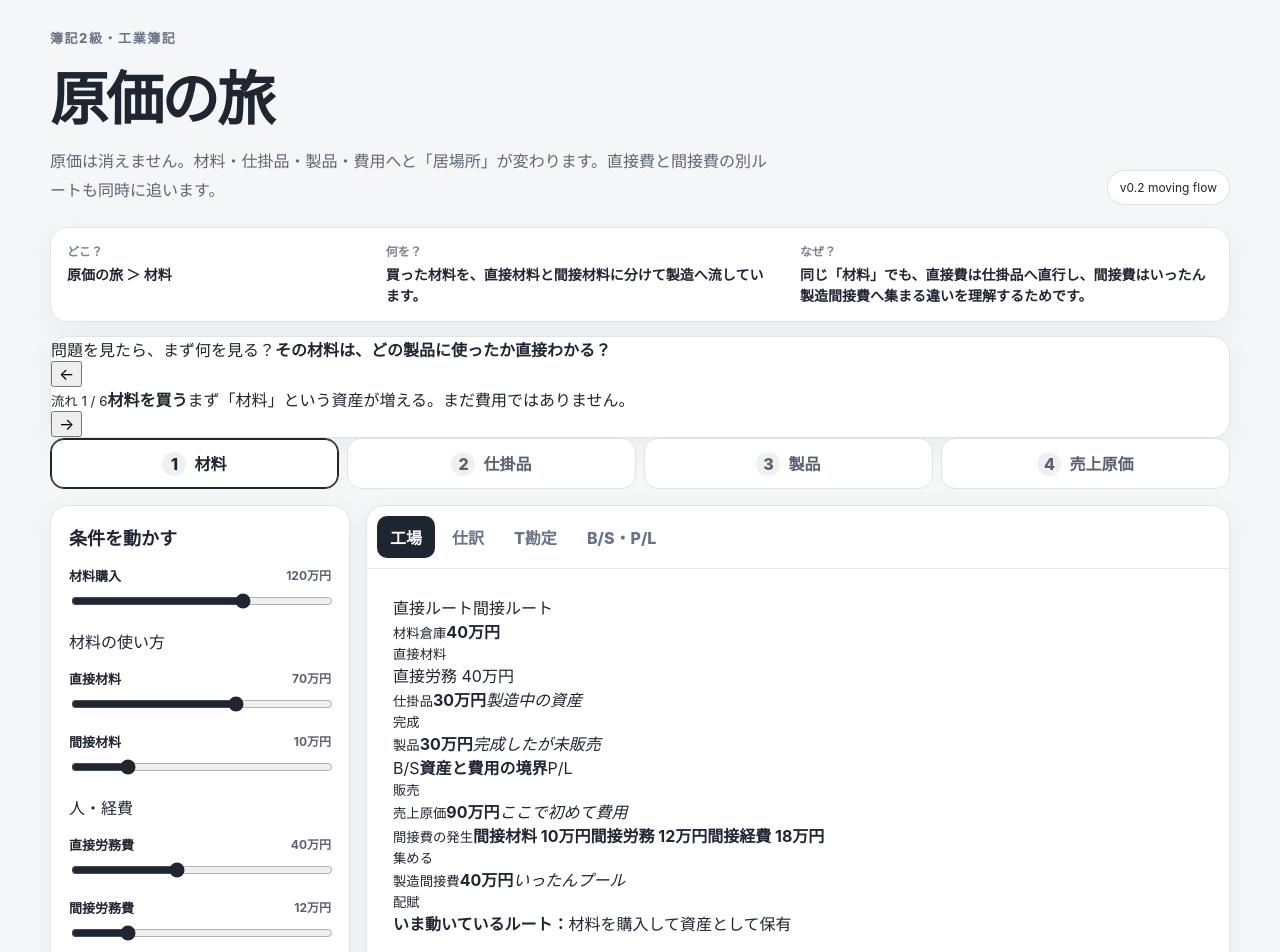
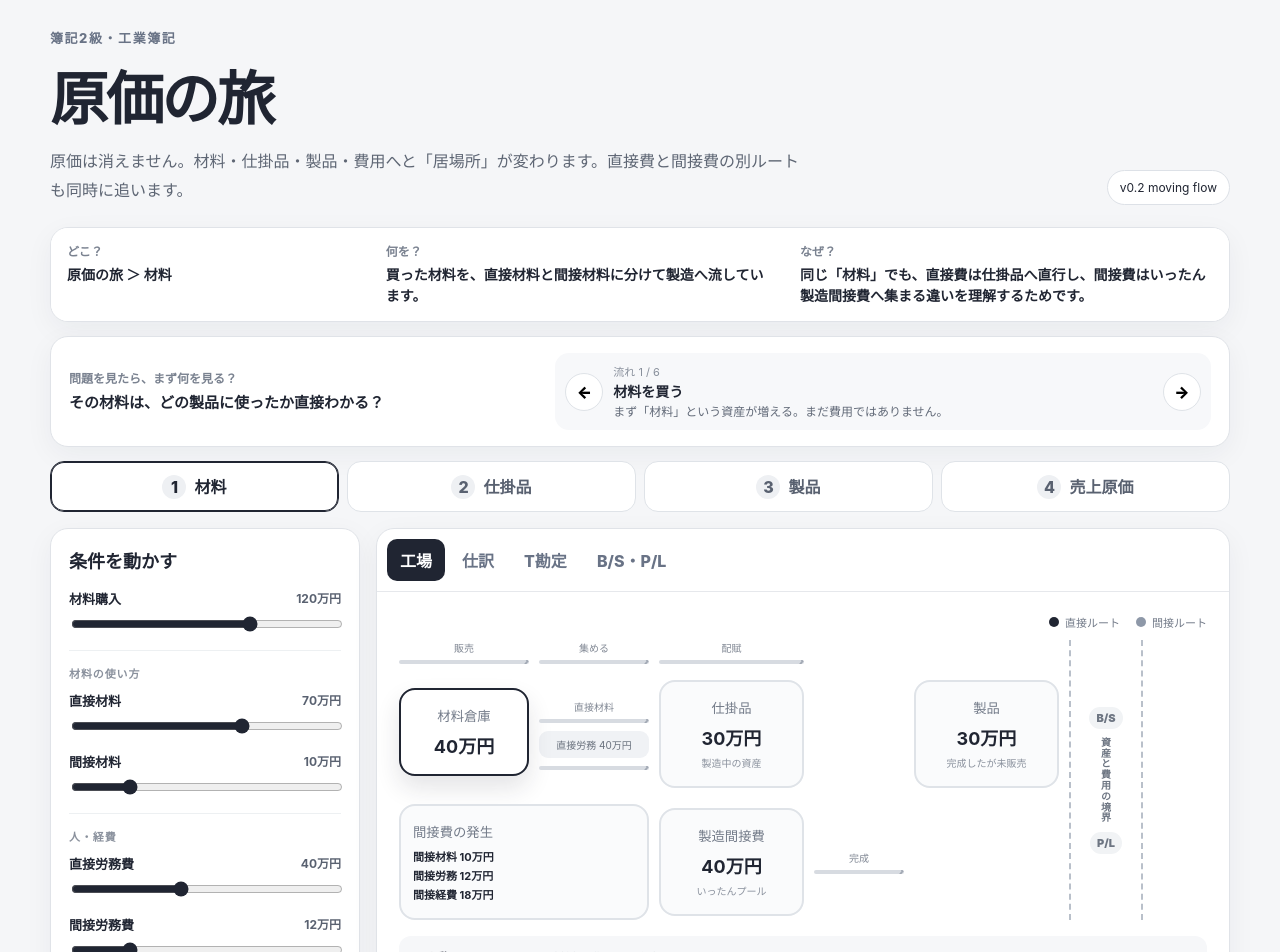
Before and after one commit to butyukunn82/boki2-cost-learning, a React (Vite) app: page / in a window 1280 px wide. Shown: the top 952 px of the page. Built offline with nearby package versions, Linux system fonts and the light colour scheme.

Commit message:
feat: style moving cost flow and BS PL boundary

```diff
--- a/src/styles/app.css
+++ b/src/styles/app.css
@@ -1,70 +1,122 @@
-:root { font-family: Inter, ui-sans-serif, system-ui, -apple-system, BlinkMacSystemFont, "Segoe UI", sans-serif; color: #202532; background: #f5f6f8; }
-* { box-sizing: border-box; }
-body { margin: 0; }
-button, input { font: inherit; }
-button { cursor: pointer; }
-.app-shell { width: min(1180px, calc(100% - 28px)); margin: 0 auto; padding: 28px 0 56px; }
+:root { font-family: Inter, ui-sans-serif, system-ui, -apple-system, BlinkMacSystemFont, "Segoe UI", sans-serif; color:#202532; background:#f5f6f8; }
+* { box-sizing:border-box; }
+body { margin:0; }
+button,input { font:inherit; }
+button { cursor:pointer; }
+.app-shell { width:min(1180px,calc(100% - 28px)); margin:0 auto; padding:28px 0 56px; }
 .hero { display:flex; justify-content:space-between; gap:24px; align-items:flex-end; margin-bottom:22px; }
 .eyebrow { margin:0 0 6px; font-size:13px; font-weight:800; letter-spacing:.12em; color:#697386; }
 h1 { margin:0; font-size:clamp(34px,5vw,58px); letter-spacing:-.04em; }
-.lead { max-width:720px; margin:10px 0 0; color:#5e6674; line-height:1.8; }
-.version { font-size:12px; background:#fff; border:1px solid #dde1e7; padding:9px 12px; border-radius:999px; }
-.panel, .location-card { background:#fff; border:1px solid #e0e3e8; border-radius:18px; box-shadow:0 8px 28px rgba(28,35,50,.05); }
+.lead { max-width:760px; margin:10px 0 0; color:#5e6674; line-height:1.8; }
+.version { font-size:12px; background:#fff; border:1px solid #dde1e7; padding:9px 12px; border-radius:999px; white-space:nowrap; }
+.panel,.location-card { background:#fff; border:1px solid #e0e3e8; border-radius:18px; box-shadow:0 8px 28px rgba(28,35,50,.05); }
 .location-card { display:grid; grid-template-columns:1fr 1.3fr 1.4fr; gap:1px; overflow:hidden; margin-bottom:14px; }
 .location-card div { padding:14px 16px; background:#fff; }
-.location-card span { display:block; color:#7a8290; font-size:12px; font-weight:800; margin-bottom:5px; }
+.location-card span,.mini-label { display:block; color:#7a8290; font-size:12px; font-weight:800; margin-bottom:5px; }
 .location-card strong { font-size:14px; line-height:1.55; }
+.first-look { display:grid; grid-template-columns:1fr 1.4fr; gap:18px; align-items:center; padding:16px 18px; margin-bottom:14px; }
+.first-look > div:first-child strong { display:block; font-size:15px; line-height:1.55; }
+.step-player { display:grid; grid-template-columns:38px 1fr 38px; gap:10px; align-items:center; background:#f7f8fa; border-radius:14px; padding:10px; }
+.step-player button { width:38px; height:38px; border:1px solid #dfe3e8; border-radius:50%; background:#fff; font-weight:900; }
+.step-player div { min-width:0; }
+.step-player small,.step-player b,.step-player span { display:block; }
+.step-player small { color:#89909c; font-size:11px; }
+.step-player b { margin:2px 0; font-size:14px; }
+.step-player span { color:#626a78; font-size:12px; line-height:1.45; }
 .journey { display:grid; grid-template-columns:repeat(4,1fr); gap:8px; margin-bottom:16px; }
 .journey-step { border:1px solid #dfe3e8; background:#fff; border-radius:14px; padding:12px; font-weight:800; color:#596170; }
 .journey-step span { display:inline-grid; place-items:center; width:24px; height:24px; margin-right:8px; border-radius:50%; background:#eef0f3; }
 .journey-step.active { border-color:#202532; color:#202532; box-shadow:inset 0 0 0 1px #202532; }
-.workspace { display:grid; grid-template-columns:300px 1fr; gap:16px; }
+.workspace { display:grid; grid-template-columns:310px 1fr; gap:16px; }
 .controls { padding:18px; }
-.controls h2, .insight h2 { margin:0 0 16px; font-size:18px; }
-.range-row { display:block; margin:0 0 16px; }
+.controls h2,.insight h2 { margin:0 0 16px; font-size:18px; }
+.control-group { border-top:1px solid #edf0f2; padding-top:14px; margin-top:10px; }
+.control-group > p { margin:0 0 10px; font-size:11px; font-weight:900; color:#8a919d; letter-spacing:.08em; }
+.range-row { display:block; margin:0 0 14px; }
 .range-row span { display:flex; justify-content:space-between; gap:12px; font-size:13px; margin-bottom:6px; }
 .range-row b { font-size:12px; color:#596170; }
 .range-row input { width:100%; accent-color:#202532; }
 .control-note { font-size:12px; line-height:1.6; color:#7a8290; margin:8px 0 0; }
-.main-panel { min-height:460px; overflow:hidden; }
+.main-panel { min-height:560px; overflow:hidden; }
 .tabs { display:flex; gap:4px; padding:10px; border-bottom:1px solid #e6e8ec; overflow:auto; }
 .tab { border:0; background:transparent; border-radius:10px; padding:9px 13px; color:#697386; white-space:nowrap; font-weight:800; }
 .tab.active { background:#202532; color:#fff; }
-.factory-view, .journal-list, .tgrid, .statements { padding:26px; }
-.factory-flow { display:flex; align-items:center; justify-content:center; gap:12px; min-height:260px; overflow:auto; }
-.flow-group { display:flex; align-items:center; gap:12px; }
-.cost-box { min-width:130px; padding:22px 16px; text-align:center; border:2px solid #dfe3e8; border-radius:18px; background:#fafbfc; transition:.2s ease; }
-.cost-box small { display:block; color:#707887; margin-bottom:10px; }
-.cost-box strong { font-size:20px; }
-.cost-box.focus { border-color:#202532; transform:translateY(-4px); box-shadow:0 12px 24px rgba(32,37,50,.12); background:#fff; }
-.arrow { color:#a4aab4; font-size:24px; }
-.bspl-split { display:grid; grid-template-columns:3fr 1fr; gap:10px; color:#606876; font-size:13px; }
-.bspl-split span { background:#f5f6f8; padding:12px 14px; border-radius:12px; }
+.factory-view,.journal-list,.tgrid,.statements { padding:22px; }
+.route-legend { display:flex; gap:16px; justify-content:flex-end; font-size:11px; color:#737b89; margin-bottom:10px; }
+.route-legend span { display:flex; gap:6px; align-items:center; }
+.legend-dot { width:10px; height:10px; border-radius:50%; display:inline-block; }
+.legend-dot.direct { background:#202532; }
+.legend-dot.indirect { background:#8e98a8; }
+.factory-map { display:grid; grid-template-columns:130px 110px 145px 90px 145px 74px 90px 145px; grid-template-rows:auto 120px auto; gap:10px; align-items:center; min-width:900px; }
+.factory-view { overflow:auto; }
+.cost-node,.indirect-source { border:2px solid #dfe3e8; background:#fafbfc; border-radius:16px; padding:16px 12px; text-align:center; transition:.2s ease; position:relative; }
+.cost-node small,.indirect-source small { display:block; color:#737b89; margin-bottom:7px; }
+.cost-node strong { display:block; font-size:18px; }
+.cost-node em { display:block; margin-top:5px; color:#8a919d; font-size:10px; font-style:normal; }
+.cost-node.focus,.cost-node.active-overhead { border-color:#202532; box-shadow:0 12px 24px rgba(32,37,50,.12); background:#fff; transform:translateY(-2px); }
+.material { grid-column:1; grid-row:2; }
+.direct-lane { grid-column:2; grid-row:2; display:grid; gap:8px; }
+.wip { grid-column:3; grid-row:2; }
+.finished { grid-column:5; grid-row:2; }
+.boundary { grid-column:6; grid-row:1 / span 3; align-self:stretch; border-left:2px dashed #b9c0ca; border-right:2px dashed #b9c0ca; display:flex; flex-direction:column; justify-content:center; align-items:center; gap:8px; color:#6d7582; text-align:center; }
+.boundary span { font-size:11px; font-weight:900; padding:4px 7px; border-radius:999px; background:#f1f3f5; }
+.boundary b { font-size:10px; writing-mode:vertical-rl; letter-spacing:.08em; }
+.sold { grid-column:8; grid-row:2; }
+.indirect-source { grid-column:1 / span 2; grid-row:3; text-align:left; }
+.indirect-source b { display:block; font-size:11px; margin-top:3px; }
+.overhead { grid-column:3; grid-row:3; }
+.factory-map > .flow-arrow:nth-of-type(1) { grid-column:4; grid-row:2; }
+.factory-map > .flow-arrow:nth-of-type(2) { grid-column:7; grid-row:2; }
+.factory-map > .flow-arrow:nth-of-type(3) { grid-column:2; grid-row:3; }
+.factory-map > .flow-arrow:nth-of-type(4) { grid-column:4; grid-row:3; }
+.direct-lane .flow-arrow { width:100%; }
+.source-chip { padding:6px 8px; background:#f0f2f5; border-radius:9px; font-size:10px; text-align:center; color:#68707c; }
+.flow-arrow { display:flex; flex-direction:column; align-items:center; justify-content:center; min-width:58px; }
+.flow-arrow small { font-size:10px; color:#818894; margin-bottom:5px; white-space:nowrap; }
+.arrow-line { width:100%; height:4px; background:#d7dbe1; border-radius:999px; position:relative; overflow:hidden; }
+.arrow-line::after { content:'›'; position:absolute; right:-1px; top:50%; transform:translateY(-57%); color:#a1a8b3; font-size:22px; line-height:1; }
+.arrow-line i { display:none; position:absolute; width:12px; height:12px; border-radius:50%; background:#202532; top:50%; transform:translateY(-50%); left:-12px; }
+.flow-arrow.active .arrow-line { background:#aeb5c0; }
+.flow-arrow.active .arrow-line i { display:block; animation:travel 1.45s ease-in-out infinite; }
+.flow-arrow.active small { color:#202532; font-weight:900; }
+@keyframes travel { 0% { left:-12px; opacity:.2; } 20% { opacity:1; } 85% { opacity:1; } 100% { left:calc(100% - 4px); opacity:0; } }
+.factory-caption { margin-top:16px; display:flex; gap:8px; flex-wrap:wrap; padding:12px 14px; background:#f6f7f9; border-radius:12px; font-size:12px; color:#616977; }
+.factory-caption strong { color:#202532; }
 .journal-row { padding:14px 0; border-bottom:1px solid #edf0f2; }
 .journal-row small { color:#7a8290; display:block; margin-bottom:6px; }
 .journal-row div { display:grid; grid-template-columns:1fr auto 24px 1fr auto; gap:10px; align-items:center; }
 .journal-row em { color:#adb2ba; font-style:normal; text-align:center; }
-.tgrid { display:grid; grid-template-columns:repeat(3,1fr); gap:12px; }
+.tgrid { display:grid; grid-template-columns:repeat(2,1fr); gap:12px; }
 .tcard { border:1px solid #e1e4e8; border-radius:14px; overflow:hidden; }
 .tcard h3 { margin:0; padding:12px; text-align:center; border-bottom:2px solid #202532; }
-.tline, .tbody { display:grid; grid-template-columns:1fr 1fr; }
+.tline,.tbody { display:grid; grid-template-columns:1fr 1fr; }
 .tline span { padding:8px 12px; font-size:12px; color:#7a8290; text-align:center; }
-.tbody p { margin:0; padding:14px 12px; min-height:76px; border-top:1px solid #edf0f2; }
+.tbody p { margin:0; padding:14px 12px; min-height:76px; border-top:1px solid #edf0f2; font-size:12px; line-height:1.55; }
 .tbody p:first-child { border-right:1px solid #dfe3e8; }
 .tcard > strong { display:block; padding:12px; border-top:1px solid #e5e8ec; background:#f8f9fa; }
-.statements { display:grid; grid-template-columns:1fr 1fr; gap:14px; }
+.statements { display:grid; grid-template-columns:1fr 1fr; gap:14px; position:relative; }
 .statement-card { border:1px solid #e0e3e8; border-radius:16px; padding:20px; }
+.statement-card.asset { border-top:4px solid #7e8795; }
+.statement-card.expense { border-top:4px solid #202532; }
 .statement-card h3 { margin-top:0; }
 .statement-card p { display:flex; justify-content:space-between; border-bottom:1px solid #edf0f2; padding-bottom:8px; }
-.statement-card small { color:#737b89; line-height:1.6; }
+.statement-card small { display:block; color:#737b89; line-height:1.6; margin-top:12px; }
+.statement-bridge { grid-column:1 / -1; display:grid; grid-template-columns:1fr auto 1fr; gap:12px; align-items:center; background:#f5f6f8; border-radius:12px; padding:12px; text-align:center; font-size:12px; }
+.compare-strip { margin-top:16px; padding:16px; display:grid; grid-template-columns:1fr 1fr; gap:12px; }
+.compare-strip > div { padding:14px; background:#f7f8fa; border-radius:12px; }
+.compare-strip span,.compare-strip strong,.compare-strip small { display:block; }
+.compare-strip span { font-size:11px; font-weight:900; color:#7c8491; margin-bottom:5px; }
+.compare-strip strong { font-size:13px; line-height:1.5; }
+.compare-strip small { margin-top:4px; color:#818895; }
 .insight { margin-top:16px; padding:20px; }
 .insight p { margin:0; line-height:1.8; }
-@media (max-width: 820px) {
+@media (max-width:820px) {
   .hero { align-items:flex-start; flex-direction:column; }
-  .location-card { grid-template-columns:1fr; }
+  .location-card,.first-look { grid-template-columns:1fr; }
   .workspace { grid-template-columns:1fr; }
   .controls { order:2; }
   .journey { grid-template-columns:repeat(2,1fr); }
-  .factory-flow { justify-content:flex-start; }
-  .bspl-split, .tgrid, .statements { grid-template-columns:1fr; }
+  .tgrid,.statements,.compare-strip { grid-template-columns:1fr; }
+  .statement-bridge { grid-column:1; grid-template-columns:1fr; }
+  .factory-view { padding:16px; }
 }
```
